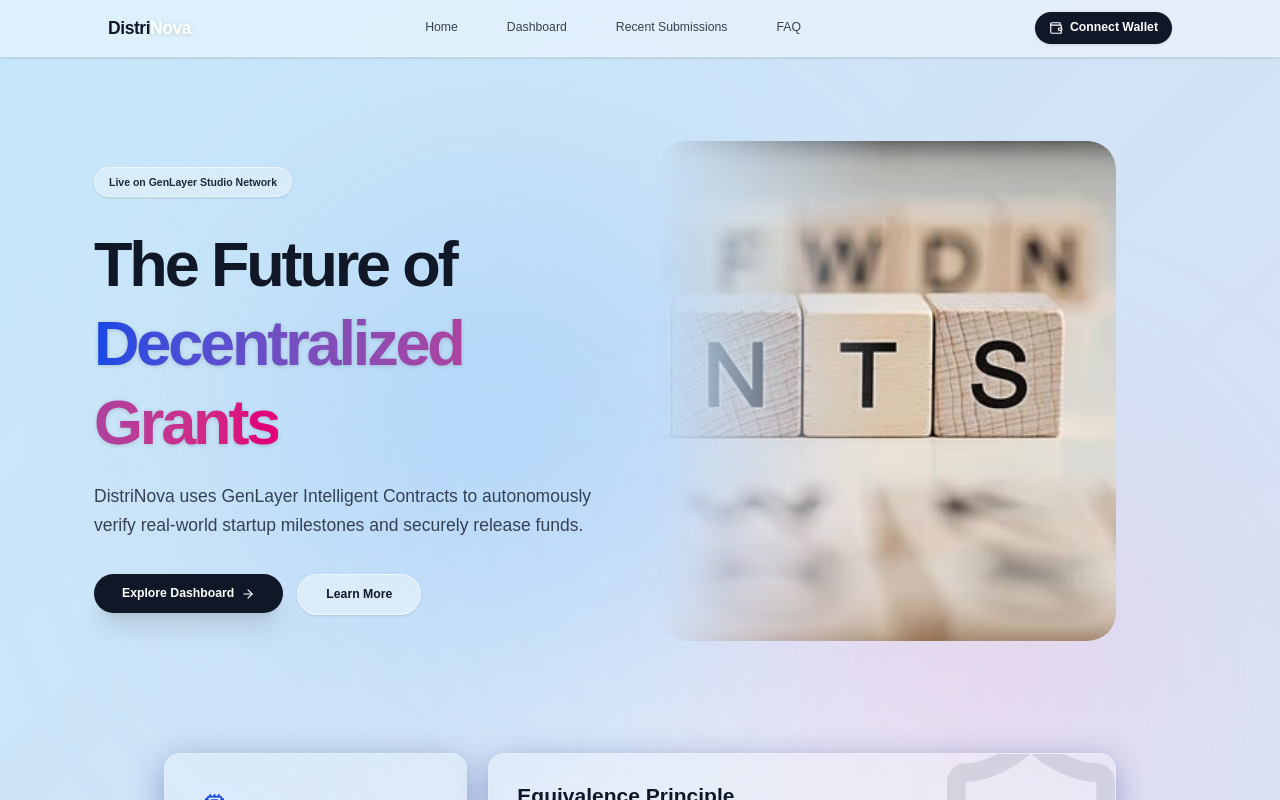
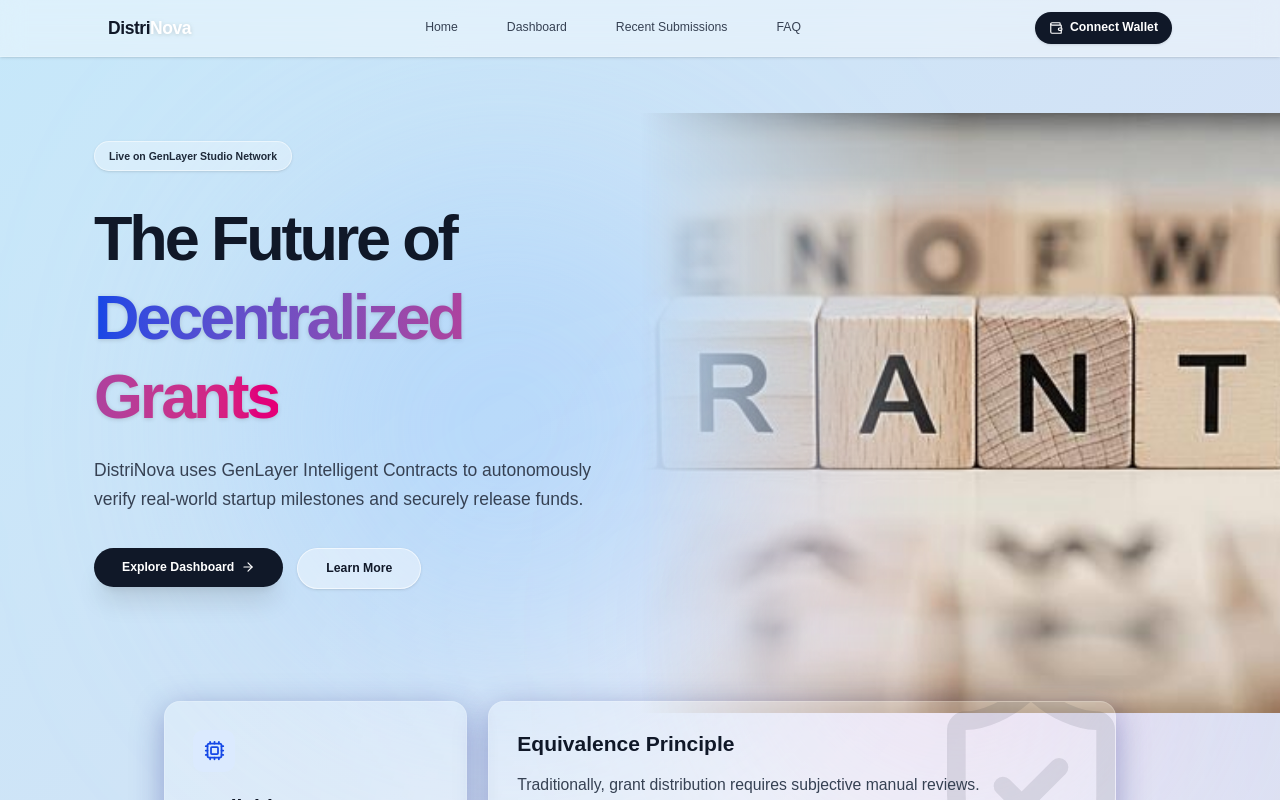
Before and after one commit to Chimdi-hash/DistriNova, a Next.js app: page / in a window 1280 px wide. Shown: the top 800 px of the page. Built offline with nearby package versions, Linux system fonts and the light colour scheme.

Commit message:
Fix hero image positioning to occupy full right edge and center text

```diff
--- a/src/app/page.tsx
+++ b/src/app/page.tsx
@@ -28,6 +28,18 @@ export default function Home() {
         <div className="absolute top-[10%] left-[20%] w-[500px] h-[500px] bg-blue-300 rounded-full mix-blend-multiply filter blur-[120px] opacity-40 floating" style={{ animationDuration: "8s" }}></div>
         <div className="absolute top-[30%] right-[10%] w-[400px] h-[400px] bg-pink-300 rounded-full mix-blend-multiply filter blur-[100px] opacity-30 floating" style={{ animationDuration: "10s", animationDelay: "2s" }}></div>
         <div className="absolute bottom-[10%] left-[40%] w-[600px] h-[600px] bg-white rounded-full mix-blend-overlay filter blur-[150px] opacity-50 floating" style={{ animationDuration: "12s", animationDelay: "4s" }}></div>
+      </div>
+
+      {/* Full-bleed Hero Image on the Right */}
+      <div className="absolute right-0 top-16 h-[500px] lg:h-[600px] w-full md:w-[60%] lg:w-[50%] z-0 hidden md:block">
+         <div
+           className="absolute inset-0 w-full h-full bg-no-repeat bg-center bg-cover"
+           style={{
+             backgroundImage: "url('/hero.jpeg')",
+             WebkitMaskImage: "linear-gradient(to right, transparent 0%, black 50%)",
+             maskImage: "linear-gradient(to right, transparent 0%, black 50%)"
+           }}
+         ></div>
       </div>
 
       <div className="z-10 w-full max-w-6xl mx-auto px-4 sm:px-6 lg:px-8 flex flex-col items-center">
@@ -61,19 +73,6 @@ export default function Home() {
                 Learn More
               </Link>
             </div>
-          </div>
-
-          {/* Right Column: Hero Image with fade to left */}
-          <div className="relative h-[400px] md:h-[500px] w-full z-10 flex justify-end">
-             {/* The mask-image makes it fade to transparent towards the left */}
-             <div
-               className="absolute inset-0 right-0 w-full h-full bg-no-repeat bg-right bg-cover rounded-[2rem] shadow-2xl"
-               style={{
-                 backgroundImage: "url('/hero.jpeg')",
-                 WebkitMaskImage: "linear-gradient(to right, transparent 0%, black 50%)",
-                 maskImage: "linear-gradient(to right, transparent 0%, black 50%)"
-               }}
-             ></div>
           </div>
         </div>
 
```
